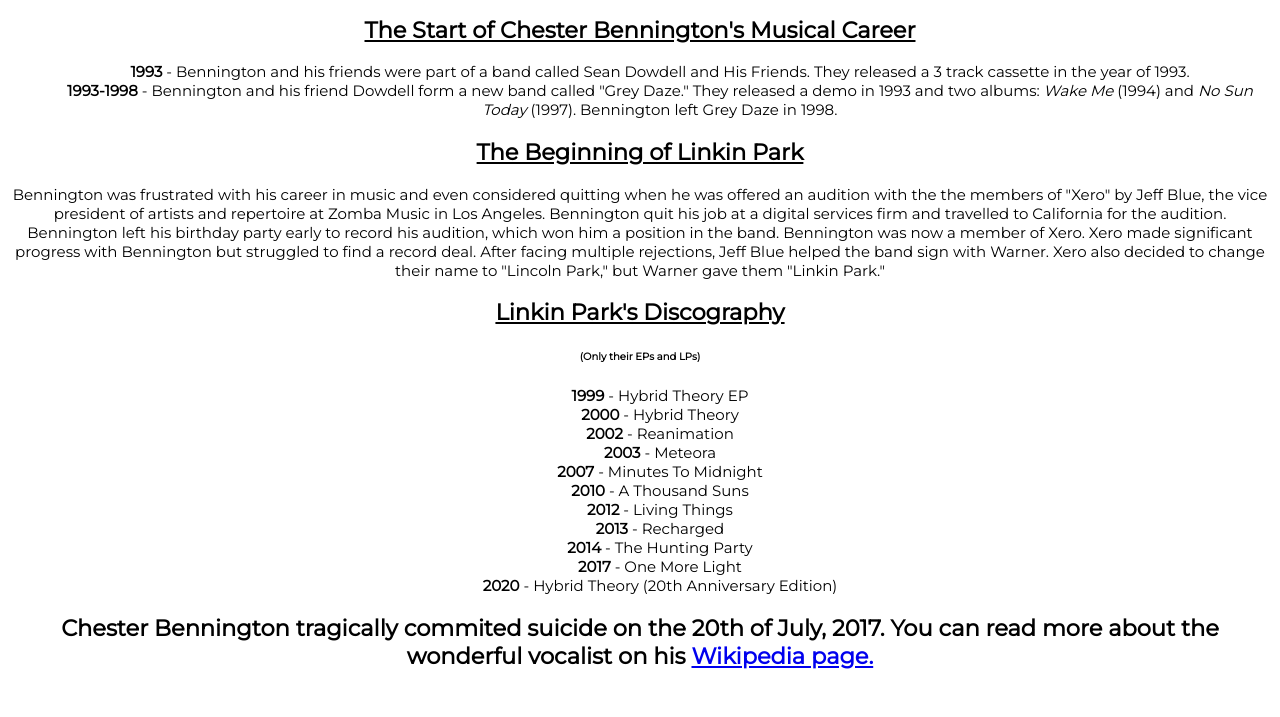
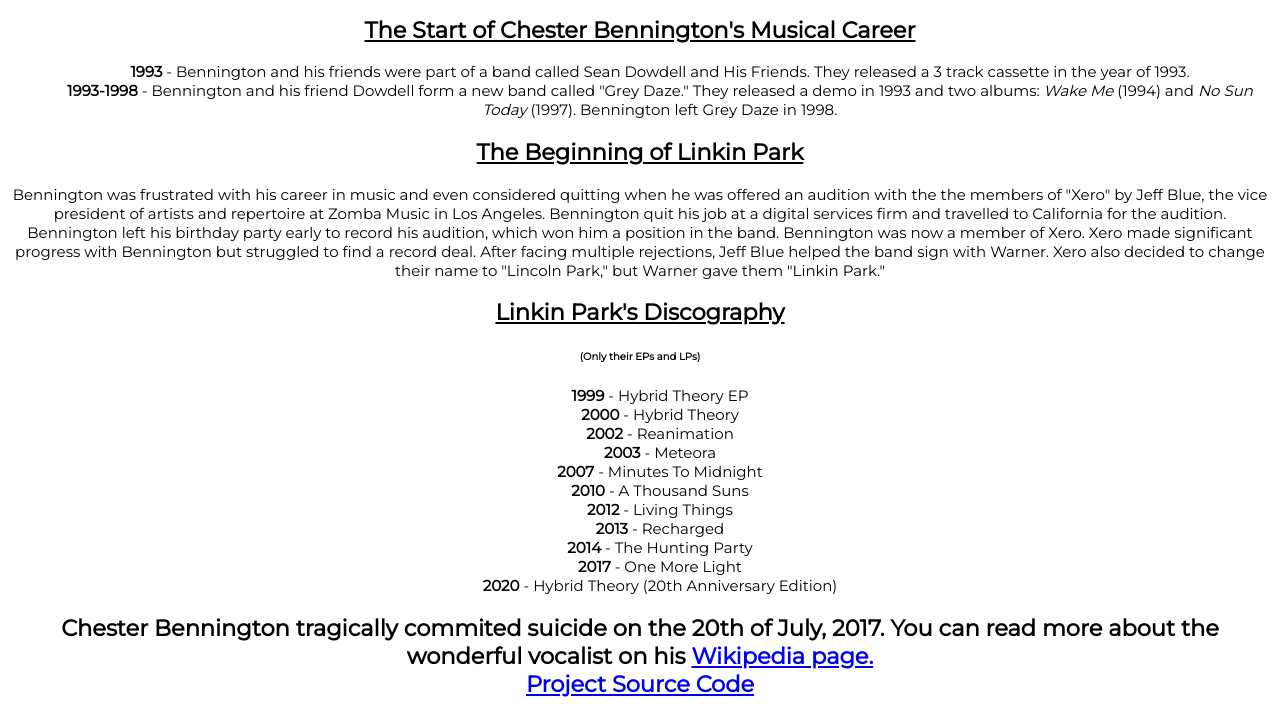
Before and after one commit to nd0003/Chester-Bennington-Tribute-Page, a plain HTML site: page index.html in a window 1280 px wide. Shown: the part 706-1423 px from the top of the page. Before the commit the page ends 1395 px from the top, so only its background shows below. Drawn offline with Linux system fonts and the light colour scheme; a web font is replaced by a local one.

Commit message:
Update index.html

```diff
--- a/index.html
+++ b/index.html
@@ -1,3 +1,4 @@
+<!-- http://nd03.html-5.me/projects/tribute-page/ -->
 <!DOCTYPE html>
 <html lang="en-GB">
   <head>
@@ -120,6 +121,12 @@
         target="_blank"
         >Wikipedia page.</a
       >
+      <br />
+      <a
+        href="https://github.com/nd0003/Chester-Bennington-Tribute-Page"
+        target="_blank"
+        >Project Source Code</a
+      >
     </h2>
   </main>
 </html>
```
